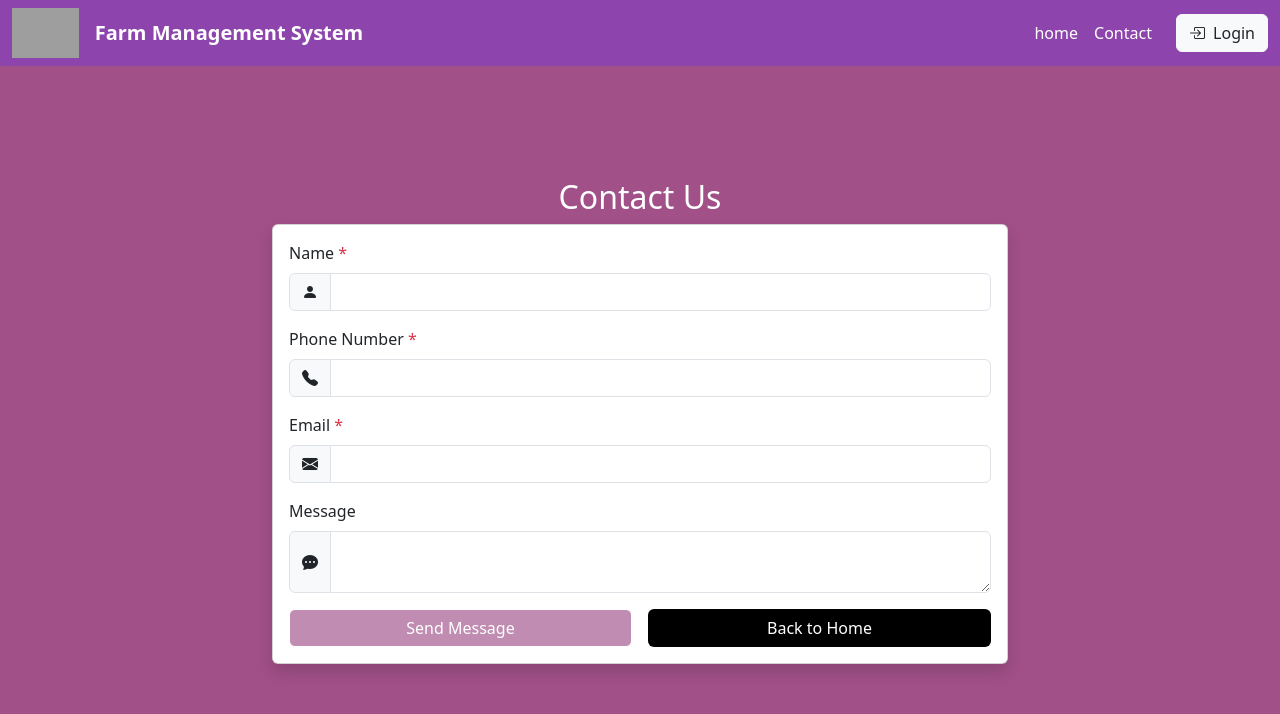
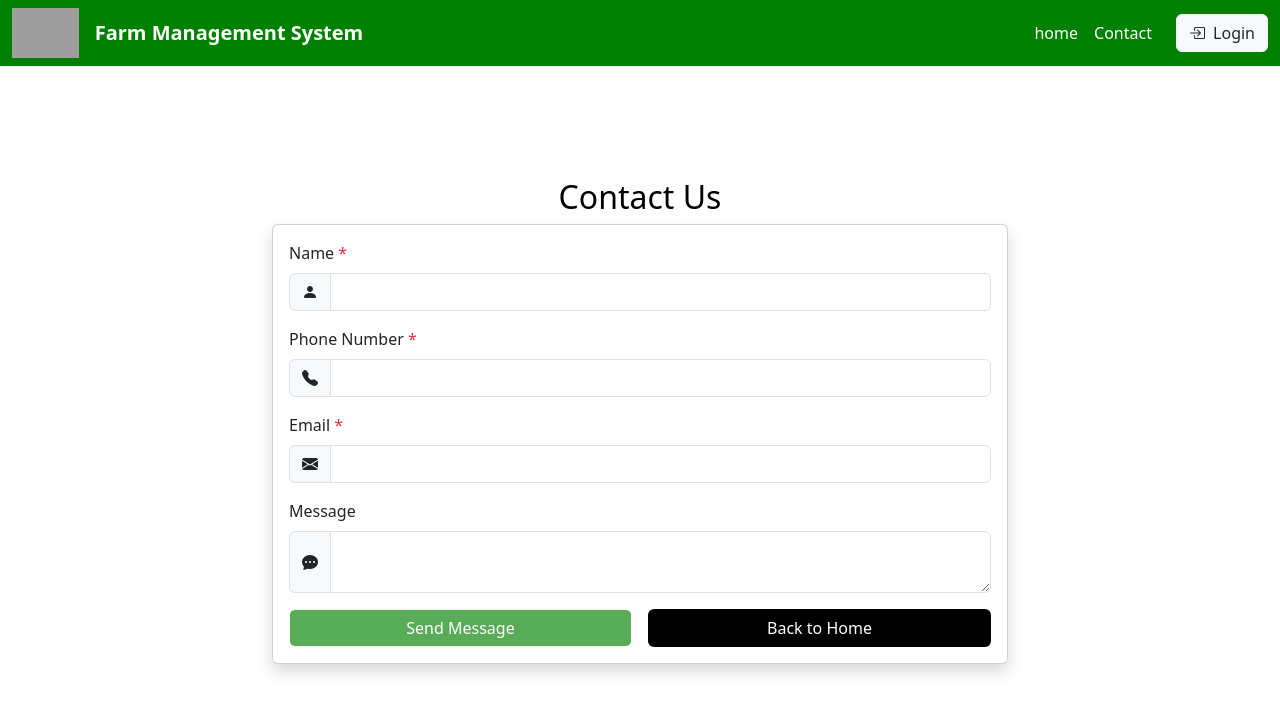
Before and after one commit to Bhanusai050/angular-fms-project2, an Angular app: page /contact in a window 1280 px wide. Shown: the top 714 px of the page. Built offline with nearby package versions, Linux system fonts and the light colour scheme; grey boxes are pictures that could not be loaded.

Commit message:
EDIT SOME CHANGES

```diff
--- a/src/app/Layout/login/login.component.html
+++ b/src/app/Layout/login/login.component.html
@@ -1,4 +1,4 @@
-<section id="login" class="min-vh-100 d-flex align-items-center justify-content-center" style="background-color: #a15088;">
+<section id="login" class="min-vh-100 d-flex align-items-center justify-content-center" style="background-color: white;">
   <div class="container">
     <div class="row justify-content-center">
       <div class="col-md-6 col-lg-4">
--- a/src/app/homepage/contact/contact.component.html
+++ b/src/app/homepage/contact/contact.component.html
@@ -2,7 +2,7 @@
 <link href="https://cdn.jsdelivr.net/npm/bootstrap-icons@1.10.5/font/bootstrap-icons.css" rel="stylesheet" />
 
 <!-- ✅ Navbar at Top -->
-<nav class="navbar navbar-expand-lg navbar-dark" style="background-color: #a15088">
+<nav class="navbar navbar-expand-lg navbar-dark" style="background-color: green !important;">
   <div class="container-fluid">
     <img src="https://static.vecteezy.com/system/resources/previews/040/328/743/non_2x/cattle-animal-farm-livestock-logo-icon-and-template-illustration-vector.jpg"
       alt="Farm Livestock Logo" height="50" class="d-inline-block align-text-top me-3">
@@ -28,9 +28,9 @@
 </nav>
 
 <!-- ✅ Contact Form Section -->
-<section id="contact-Us" class="text-white min-vh-100 d-flex align-items-center" style="background-color: #a15088;">
+<section id="contact-Us" class="text-white min-vh-100 d-flex align-items-center" style="background-color: white;">
   <div class="container">
-    <h2 class="text-center">Contact Us</h2>
+    <h2 class="text-center text-black">Contact Us</h2>
 
     <div class="row justify-content-center">
       <div class="col-md-8">
@@ -122,7 +122,7 @@
       type="submit"
       class="btn text-white w-50"
       [disabled]="contactForm.invalid"
-      style="background-color: #a15088;"
+      style="background-color: green;"
     >
       Send Message
     </button>
--- a/src/app/homepage/homepage.component.html
+++ b/src/app/homepage/homepage.component.html
@@ -4,7 +4,7 @@
 <!-- Navbar -->
 <!-- Navbar -->
 <!-- Navbar -->
-<nav class="navbar navbar-expand-lg navbar-dark" style="background-color:  #8e44ad !important;">
+<nav class="navbar navbar-expand-lg navbar-dark" style="background-color:  green !important;">
   <div class="container-fluid">
     <img src="https://static.vecteezy.com/system/resources/previews/040/328/743/non_2x/cattle-animal-farm-livestock-logo-icon-and-template-illustration-vector.jpg"
      alt="Farm Livestock Logo"
@@ -89,7 +89,7 @@
 <!-- About Section -->
 <section class="py-4" style="background-color: #FFFFFF; color: #212529;">
   <div class="container">
-    <h2 class="text-center" style="color: #8e44ad;">About Our Farm</h2>
+    <h2 class="text-center" style="color: green;">About Our Farm</h2>
     <p class="text-center">We manage a diverse range of livestock including cows, buffaloes, goats, sheep, chickens, and ducks. Our goal is to provide high-quality milk, eggs, and meat while ensuring animal welfare and sustainability.</p>
   </div>
 </section>
@@ -97,7 +97,7 @@
 <!-- Metrics Section -->
 <section id="metrics" class="py-4" style="background-color: #FFFFFF; color: #212529;">
   <div class="container">
-    <h2 class="text-center mb-4" style="color: #8e44ad;">Farm Metrics</h2>
+    <h2 class="text-center mb-4" style="color: green;">Farm Metrics</h2>
     <div class="row text-center">
       <div class="col-md-3">
         <h3>🐄 {{ metrics.cows }}+</h3>
@@ -120,7 +120,7 @@
 </section>
 
 <!-- Contact Section -->
-<section id="contact" class="py-4" style="background-color: #8e44ad; color: white;">
+<section id="contact" class="py-4" style="background-color: green; color: white;">
   <div class="container text-center">
     <h2>Contact Us</h2>
     <div class="d-flex justify-content-center flex-wrap gap-4 mt-2">
@@ -132,6 +132,6 @@
 </section>
 
 <!-- Footer -->
-<footer class="text-white text-center py-3" style="background-color: #8e44ad;">
+<footer class="text-white text-center py-3" style="background-color: green;">
   © 2025 My Farm - All rights reserved.
 </footer>
```
